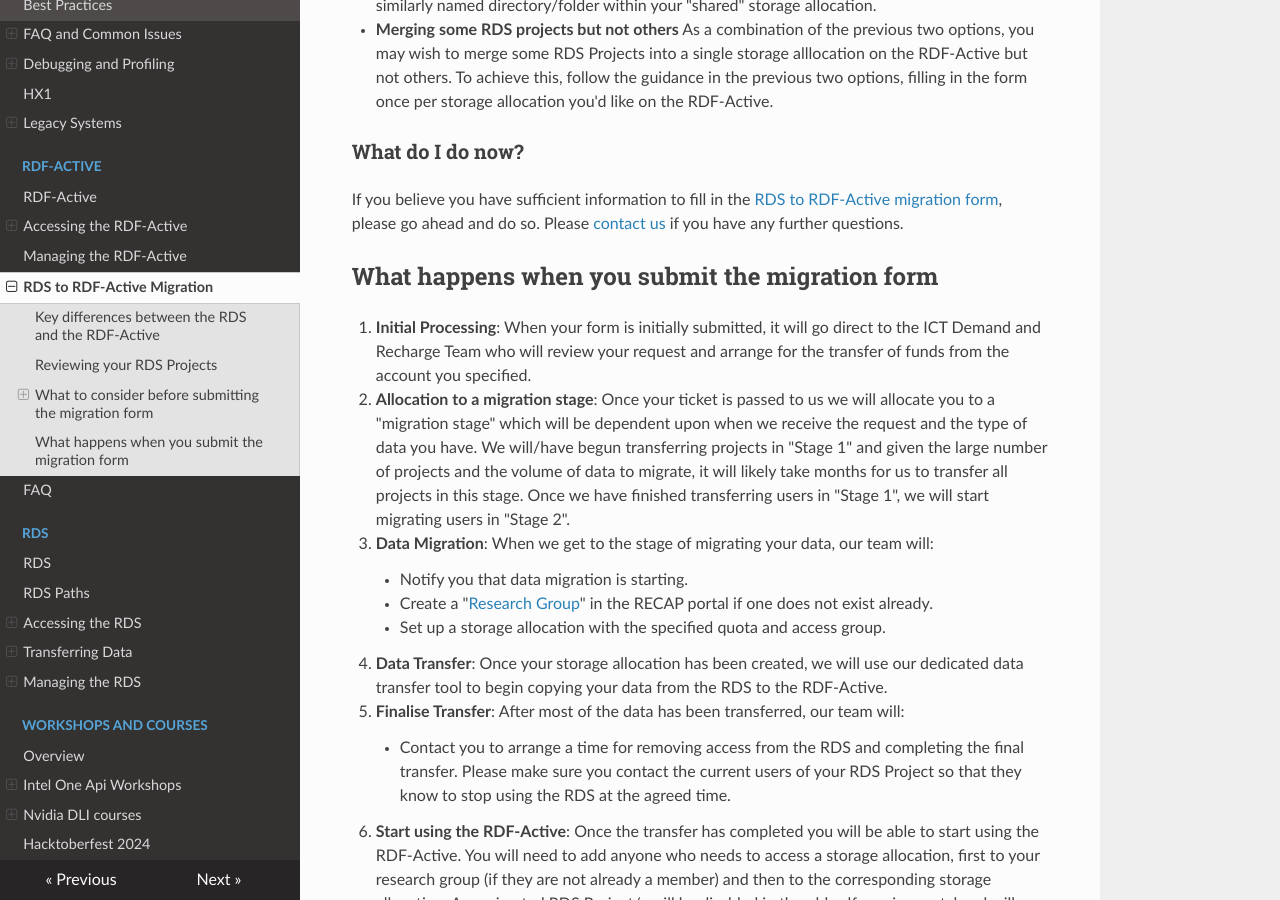
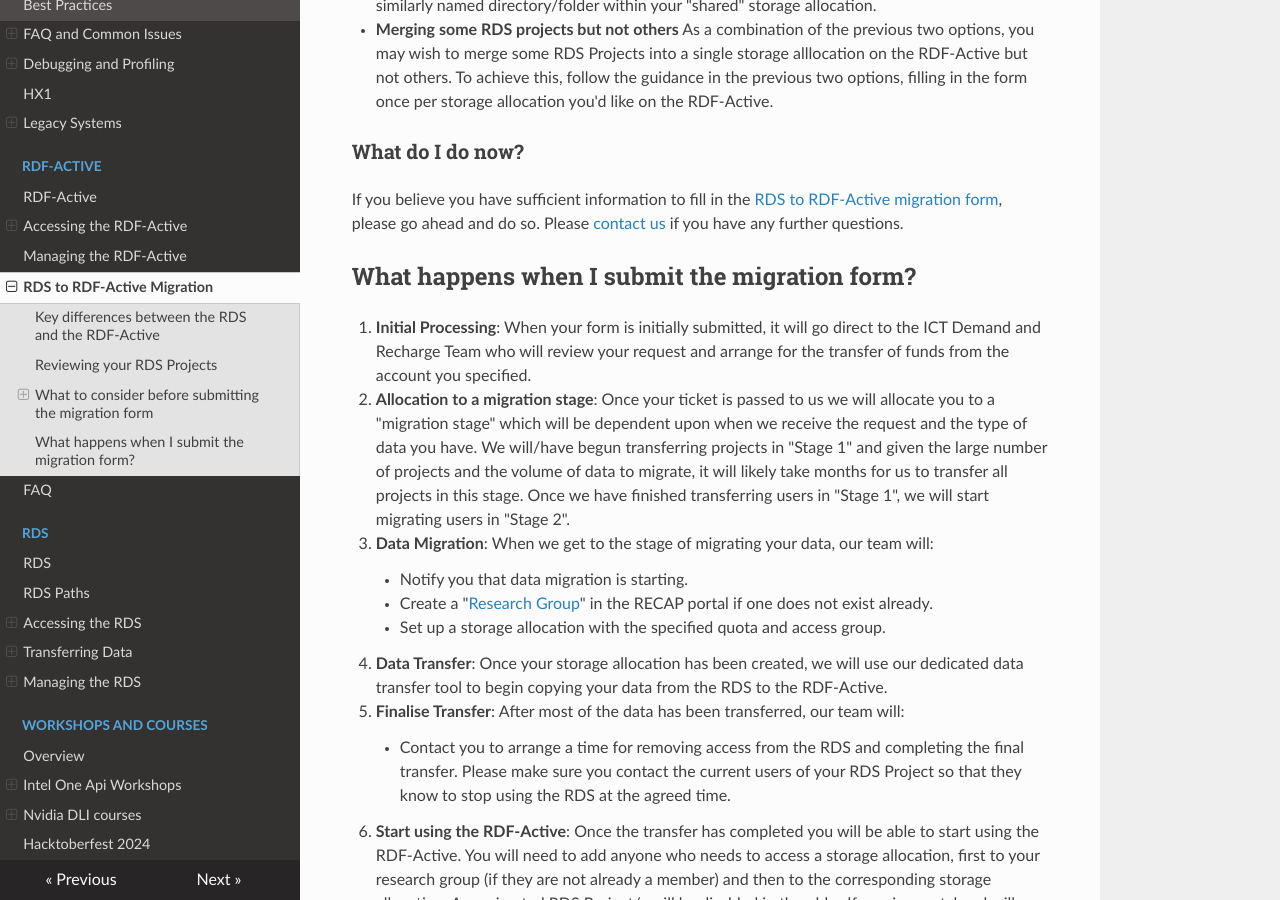
Before and after one commit to ImperialCollegeLondon/icl-rcs-user-guide, an MkDocs documentation site: the page built from docs/rdfactive/rds-rdfactive-migration.md, in a window 1280 px wide and 900 px high, scrolled down 2745 px. Built offline with MkDocs 1.6.1, drawn with Linux system fonts in a browser that asks for light colours; nearby versions of some CDN libraries.

Commit message:
Update docs/rdfactive/rds-rdfactive-migration.md
Co-authored-by: David Hempston <cyber_veio@hotmail.com>

```diff
--- a/docs/rdfactive/rds-rdfactive-migration.md
+++ b/docs/rdfactive/rds-rdfactive-migration.md
@@ -66,7 +66,8 @@ When you have multiple RDS Projects to migrate to the RDF-Active, you have essen
 
 If you believe you have sufficient information to fill in the [RDS to RDF-Active migration form](https://servicemgt.imperial.ac.uk/esc?id=sc_cat_item&sys_id=35ee36f83b3e66101feaf49a04e45a55&sysparm_category=52a4a8f21be62110557837b5464bcbd2), please go ahead and do so. Please [contact us](../support/index.md) if you have any further questions.
 
-## What happens when you submit the migration form
+## What happens when I submit the migration form?
+
 
 1. **Initial Processing**: When your form is initially submitted, it will go direct to the ICT Demand and Recharge Team who will review your request and arrange for the transfer of funds from the account you specified.
 1. **Allocation to a migration stage**: Once your ticket is passed to us we will allocate you to a "migration stage" which will be dependent upon when we receive the request and the type of data you have. We will/have begun transferring projects in "Stage 1" and given the large number of projects and the volume of data to migrate, it will likely take months for us to transfer all projects in this stage. Once we have finished transferring users in "Stage 1", we will start migrating users in "Stage 2".
```
